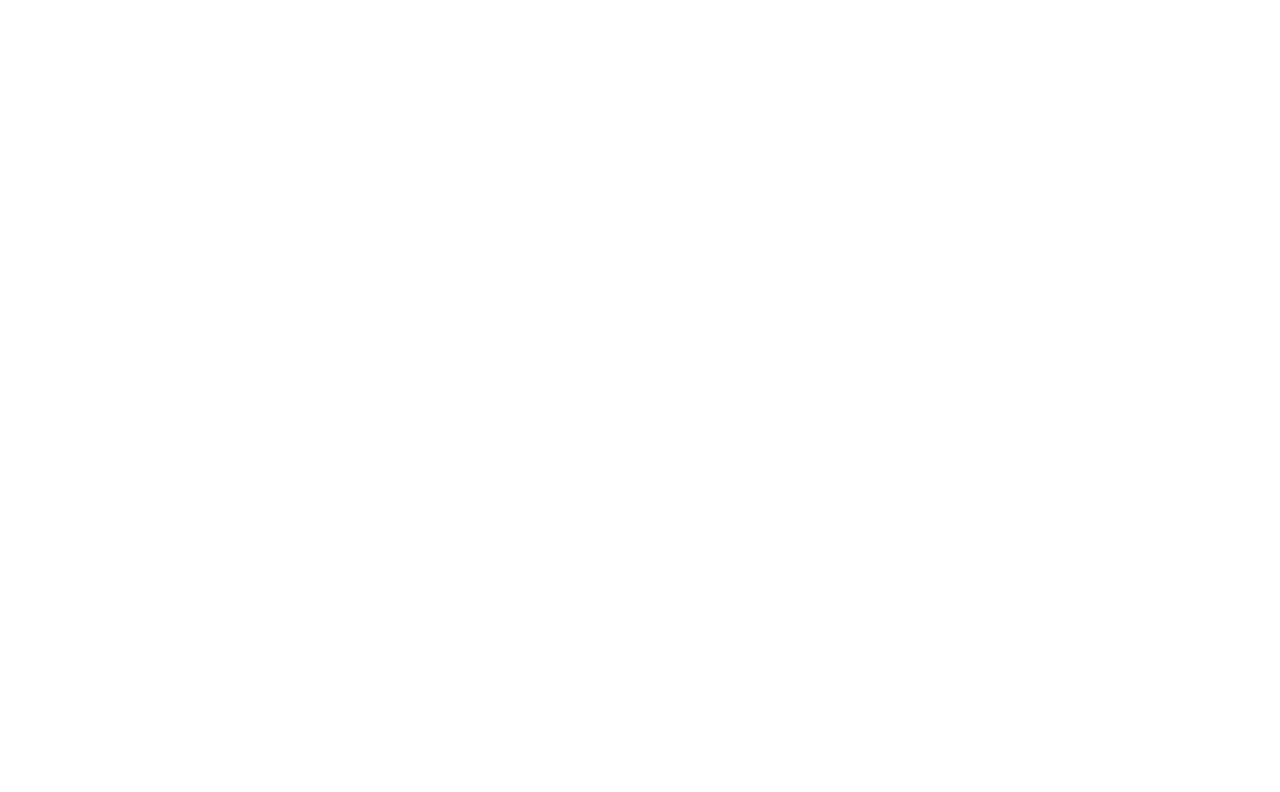
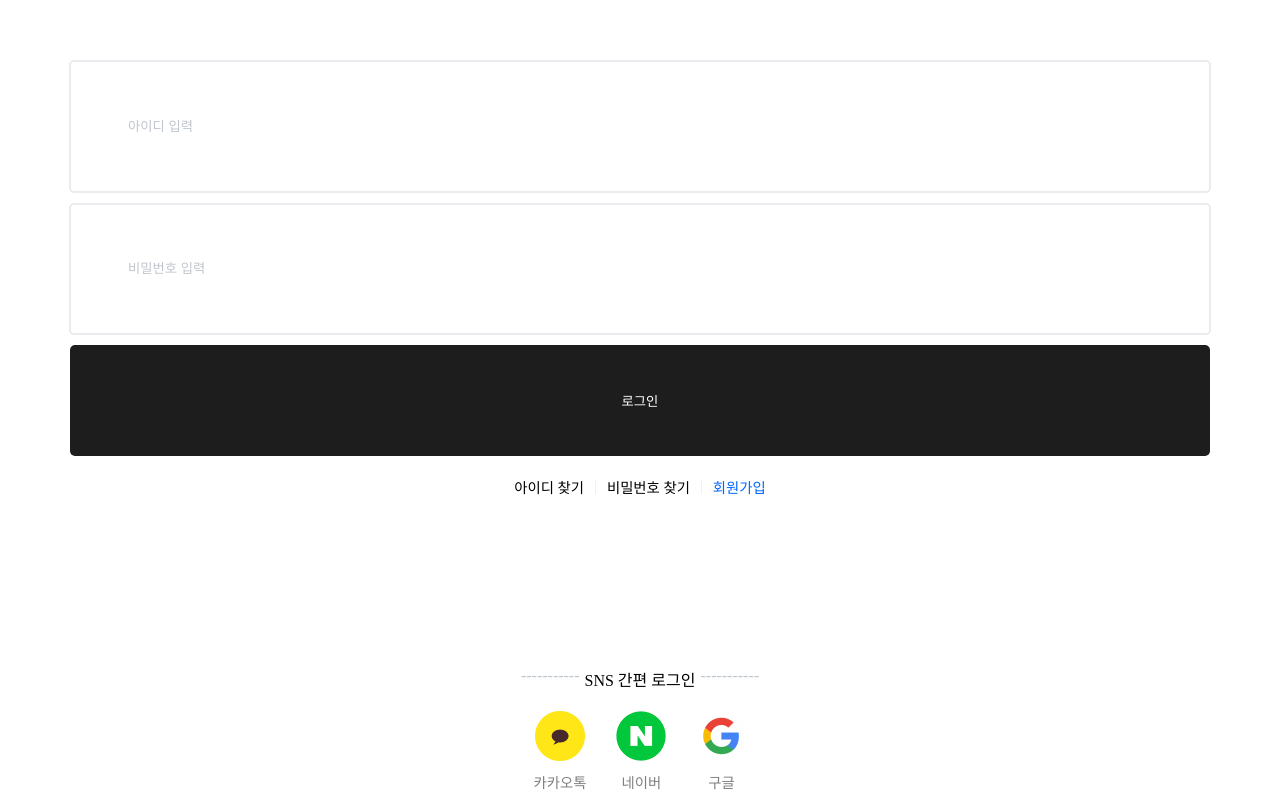
Before and after one commit to 2024-ITShow-MToM/MtoM-Front, a React (Create React App) app: page /signin in a window 1280 px wide. Before the commit this address had no page. Shown: the part 133-925 px from the top of the page. Before the commit the page ends 800 px from the top, so only its background shows below. Built offline with nearby package versions, Linux system fonts and the light colour scheme.

Commit message:
[feat] 새로운 기능 추가

```diff
--- a/src/App.js
+++ b/src/App.js
@@ -2,12 +2,14 @@
 import { BrowserRouter as Router, Routes, Route } from 'react-router-dom';
 
 import Splash from './pages/splash';
+import Login from './pages/login';
 
 function App() {
   return(
       <Router>
           <Routes>
               <Route path="/" element={<Splash />}/>
+              <Route path="/signin" element={<Login />}/>
           </Routes>
       </Router>
   )
--- /dev/null
+++ b/src/components/login/login.js
@@ -0,0 +1,56 @@
+import styles from '../../styles/common/style.css';
+import loginStyle from '../../styles/login/login.module.css'
+
+function Login() {
+    return (
+        <>
+            <div className={loginStyle['container']}>
+                <div className={loginStyle['imgDiv']}>
+                    <img src={process.env.PUBLIC_URL + '/images/loginLogo.png'} />
+                </div>
+
+                <div className={loginStyle['loginContainer']}>
+                    <form className={loginStyle['formContainer']}>
+                        <input placeholder='아이디 입력'/>
+                        <input placeholder='비밀번호 입력'/>
+                        <button>로그인</button>
+                    </form>
+
+                    <div className={loginStyle['textDiv']}>
+                        <p>아이디 찾기</p>
+                        <p>|</p>
+                        <p>비밀번호 찾기</p>
+                        <p>|</p>
+                        <p>회원가입</p>
+                    </div>
+                </div>
+
+                <div className={loginStyle['simpleLoginContainer']}>
+                    <div className={loginStyle['simpleLogin']}>
+                        <p>-----------</p>
+                        <p>SNS 간편 로그인</p>
+                        <p>-----------</p>
+                    </div>
+
+                    <div className={loginStyle['clickedDiv']}>
+                        <div className={loginStyle['logoDiv']}>
+                            <img src={process.env.PUBLIC_URL + '/images/kakaoImg.png'} alt='kakao'/>
+                            <p>카카오톡</p>
+                        </div>
+                        <div className={loginStyle['logoDiv']}>
+                            <img src={process.env.PUBLIC_URL + '/images/naverImg.png'} alt='naver'/>
+                            <p>네이버</p>
+                        </div>
+                        <div className={loginStyle['logoDiv']}>
+                            <img src={process.env.PUBLIC_URL + '/images/googleImg.png'} alt='google'/>
+                            <p>구글</p>
+                        </div>
+                    </div>
+                </div>
+
+            </div>
+        </>
+    )
+}
+
+export default Login;
--- /dev/null
+++ b/src/pages/login.js
@@ -0,0 +1,11 @@
+import Login from "../components/login/login";
+
+function LoginPage() {
+    return (
+        <>
+            <Login />
+        </>
+    )
+}
+
+export default LoginPage;
--- a/src/pages/splash.js
+++ b/src/pages/splash.js
@@ -1,6 +1,16 @@
+import React, { useEffect } from 'react';
+
 import Splash from "../components/splash/splash";
 
 function SplashPage() {
+    useEffect(() => {
+        const timer = setTimeout(() => {
+            window.location.href = '/signin';
+        }, 3000);
+
+        return () => clearTimeout(timer);
+    }, []);
+
     return (
         <>
             <Splash />
--- a/src/styles/common/style.css
+++ b/src/styles/common/style.css
@@ -1,5 +1,11 @@
 :root {
-    --mainColor: #1D1D1D;
+    --main-color: #1D1D1D;
+    --strong-color: #0066FF;
+
+    --gray-2: #EAEBEF;
+    --gray-3: #C0C6CD;
+
+    --font-4: #7F7F7F;
 }
 
 * {
--- /dev/null
+++ b/src/styles/login/login.module.css
@@ -0,0 +1,99 @@
+.container {
+    width: 100vw;
+    height: 100vh;
+    display: flex;
+    flex-direction: column;
+    align-items: center;
+    justify-content: center;
+}
+
+.imgDiv {
+    display: flex;
+    margin-bottom: 20%;
+}
+
+.loginContainer {
+    display: flex;
+    flex-direction: column;
+    row-gap: 20px;
+}
+
+.formContainer {
+    display: flex;
+    flex-direction: column;
+    row-gap: 10px;
+    justify-content: center;
+    align-items: center;
+}
+.formContainer > input {
+    width: 80vw;
+    padding: 5%;
+    border-radius: 5px;
+    border-style: solid;
+    border-width: 2px;
+    border-color: var(--gray-2);
+    outline: none;
+}
+input::placeholder {
+    color: var(--gray-3);
+}
+
+.formContainer > button {
+    width: 89vw;
+    padding: 4%;
+    border-radius: 5px;
+    border: 0;
+    background-color: var(--main-color);
+
+    color: white;
+}
+
+.textDiv {
+    width: auto;
+    display: flex;
+    justify-content: center;
+    align-items: center;
+    column-gap: 10px;
+    margin-bottom: 15%;
+
+    font-size: 0.9rem;
+}
+.textDiv > p:nth-child(2),
+.textDiv > p:nth-child(4) {
+    color: var(--gray-2);
+}
+.textDiv > p:nth-child(5) {
+    color: var(--strong-color);
+}
+
+.simpleLoginContainer {
+    display: flex;
+    flex-direction: column;
+    row-gap: 20px;
+}
+.simpleLogin {
+    display: flex;
+    column-gap: 5px;
+}
+.simpleLogin > p:nth-child(1),
+.simpleLogin > p:nth-child(3) {
+    color: var(--gray-3);
+}
+
+.clickedDiv {
+    display: flex;
+    align-items: center;
+    justify-content: center;
+    column-gap: 30px;
+}
+.logoDiv {
+    display: flex;
+    flex-direction: column;
+    justify-content: center;
+    align-items: center;
+    row-gap: 10px;
+}
+.logoDiv > p {
+    font-size: 0.9rem;
+    color: var(--font-4);
+}
--- a/src/styles/splash/splash.module.css
+++ b/src/styles/splash/splash.module.css
@@ -2,7 +2,7 @@
     display: flex;
     width: 100vw;
     height: 100vh;
-    background-color: var(--mainColor);
+    background-color: var(--main-color);
     align-items: center;
     justify-content: center;
 }
```
